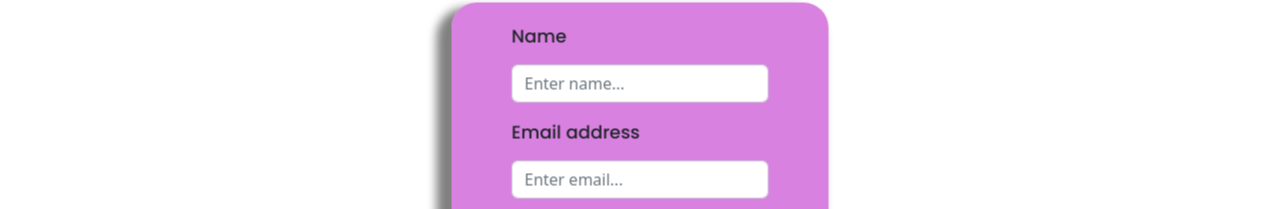
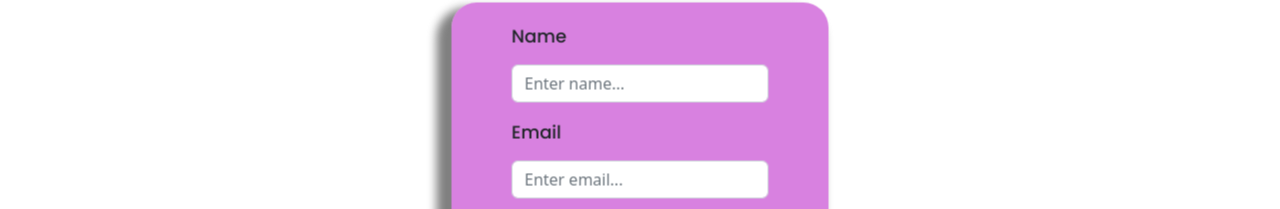
Before and after one commit to Mdsamir92/crud, a React (Create React App) app: page /home in a window 1280 px wide. Shown: the part 233-442 px from the top of the page. Built offline with nearby package versions, Linux system fonts and the light colour scheme; no server answers.

Commit message:
Update Create.js

```diff
--- a/src/Create.js
+++ b/src/Create.js
@@ -66,7 +66,7 @@
             <input type="name" className="form-control" placeholder='Enter name...' onChange={(e) => setName(e.target.value)}  required/>
           </div>
           <div className="mb-3">
-            <label className="form-label"  >Email address</label>
+            <label className="form-label"  >Email</label>
             <input type="email" className="form-control" placeholder='Enter email...' onChange={(e) => setEmail(e.target.value)} required  />
           </div>
           <div className="mb-3" >
```
